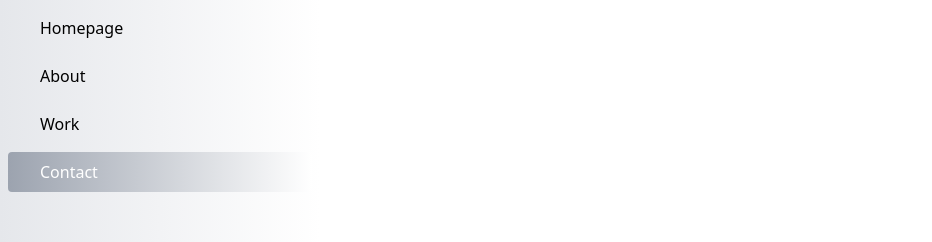
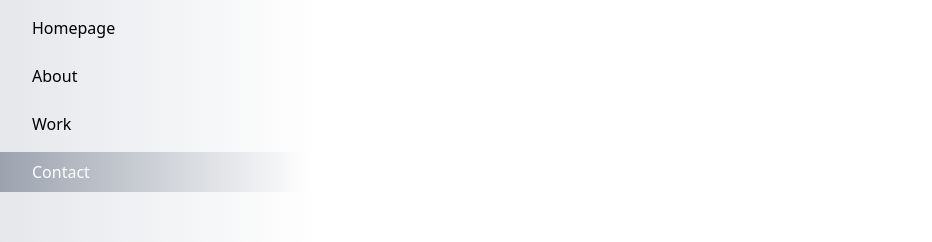
Before and after one commit to KelvinChim-ComSci/portfolio, a Next.js app: page /contact in a window 1280 px wide. Shown: the top 242 px of the page, without its empty margins (0-932 px from the left). Built offline with nearby package versions, Linux system fonts and the light colour scheme.

Commit message:
non rounded element

```diff
--- a/components/layout.tsx
+++ b/components/layout.tsx
@@ -29,10 +29,10 @@ export default function Layout({ children }: any) {
           <nav>
             <ul>
               {menuItems.map(({ href, title }) => (
-                <li className="m-2" key={title}>
+                <li className="m-2 ml-0" key={title}>
                   <Link href={href}>
                     <a
-                      className={`flex px-8 py-2 rounded hover:bg-gradient-to-r gray-400 cursor-pointer ${
+                      className={`flex px-8 py-2 hover:bg-gradient-to-r gray-400 cursor-pointer ${
                         router.asPath === href &&
                         "bg-gradient-to-r from-gray-400 to-white text-white"
                       }`}
```
